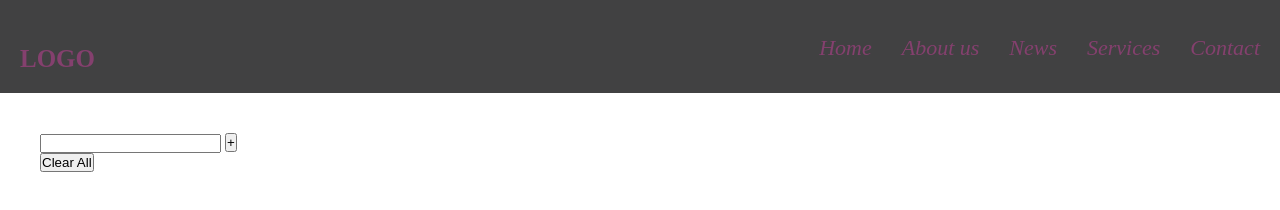
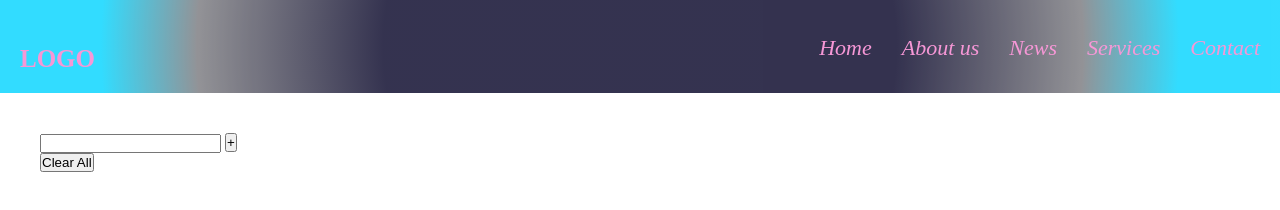
Before and after one commit to PikriaP/homework-lesson-16, a plain HTML site: page index.html in a window 1280 px wide. Drawn offline with Linux system fonts and the light colour scheme.

Commit message:
gradient

```diff
--- a/css/style.css
+++ b/css/style.css
@@ -1,5 +1,6 @@
 .navbar{
-  background-color: rgb(18, 18, 19);
+  background: rgb(2,0,36);
+background: radial-gradient(circle, rgba(2,0,36,1) 40%, rgba(120,120,125,1) 69%, rgba(0,212,255,1) 84%);
   opacity: 80%;
   padding: 20px;
   display: flex;
@@ -9,7 +10,7 @@
   font-size: 25px;
   padding-top: 25px;
   font-weight: 800;
-  color: rgb(102, 17, 74);
+  color: rgb(245, 126, 205);
 }
 .ul-list li:nth-child(2) {
   margin: 0 30px 0 30px;
@@ -23,13 +24,13 @@
 }
 .nav {
   font-size: 22px;
-  color: rgb(102, 17, 74);
+  color:rgb(245, 126, 205);
   font-style: italic;
 }
 .navigation {
   padding-top: 15px;
   font-size: 20px;
-  color: rgb(102, 17, 74);
+  color: rgb(245, 126, 205);
 }
 .toggle-menu {
   position: absolute;
@@ -37,7 +38,7 @@
   right: 30px;
   width: 40px;
   height: 40px;
-  border: 1px outset rgb(102, 17, 74);
+  /* border: 1px outsetrgb(245, 126, 205); */
   cursor: pointer;
   display: none;
 }
```
